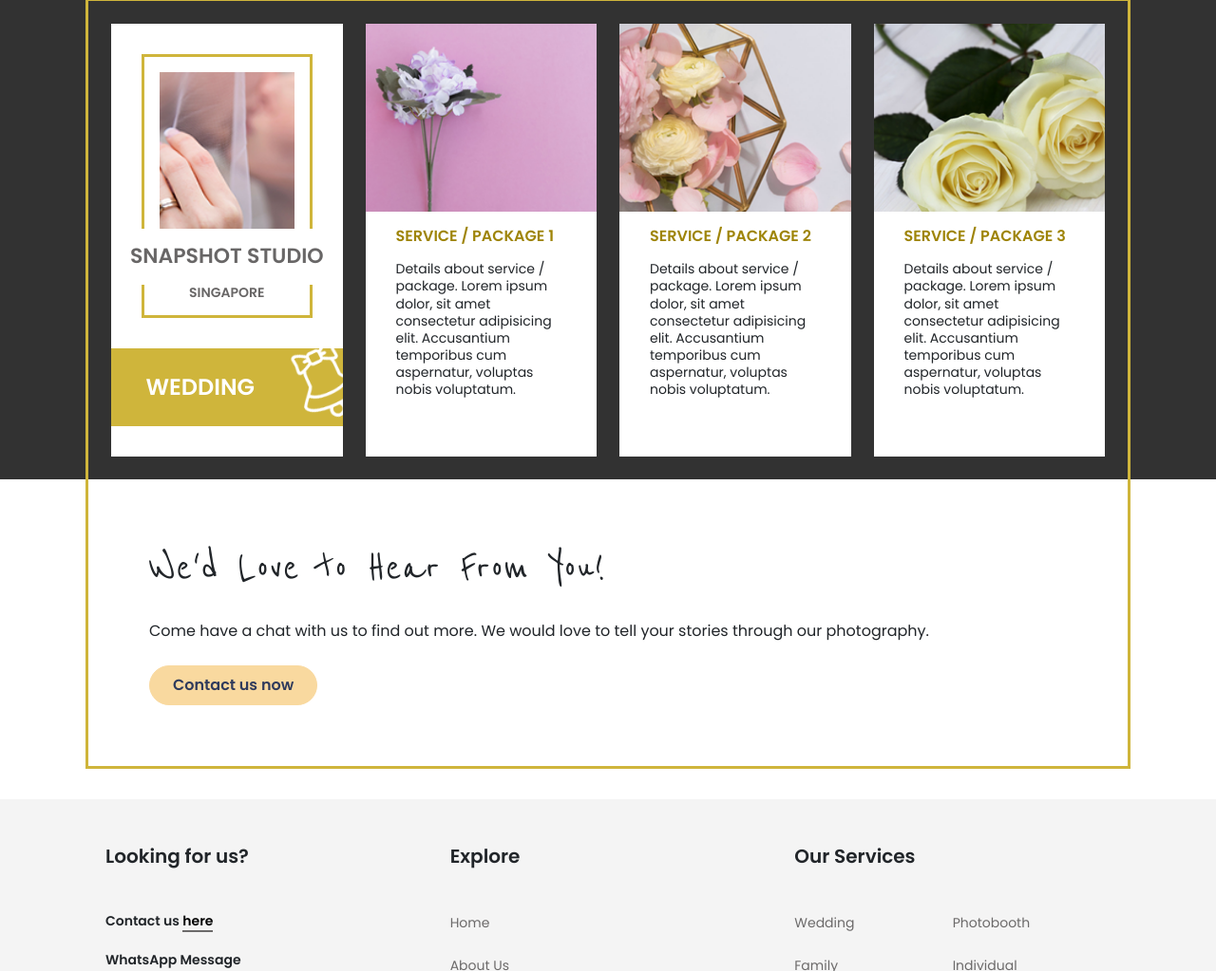
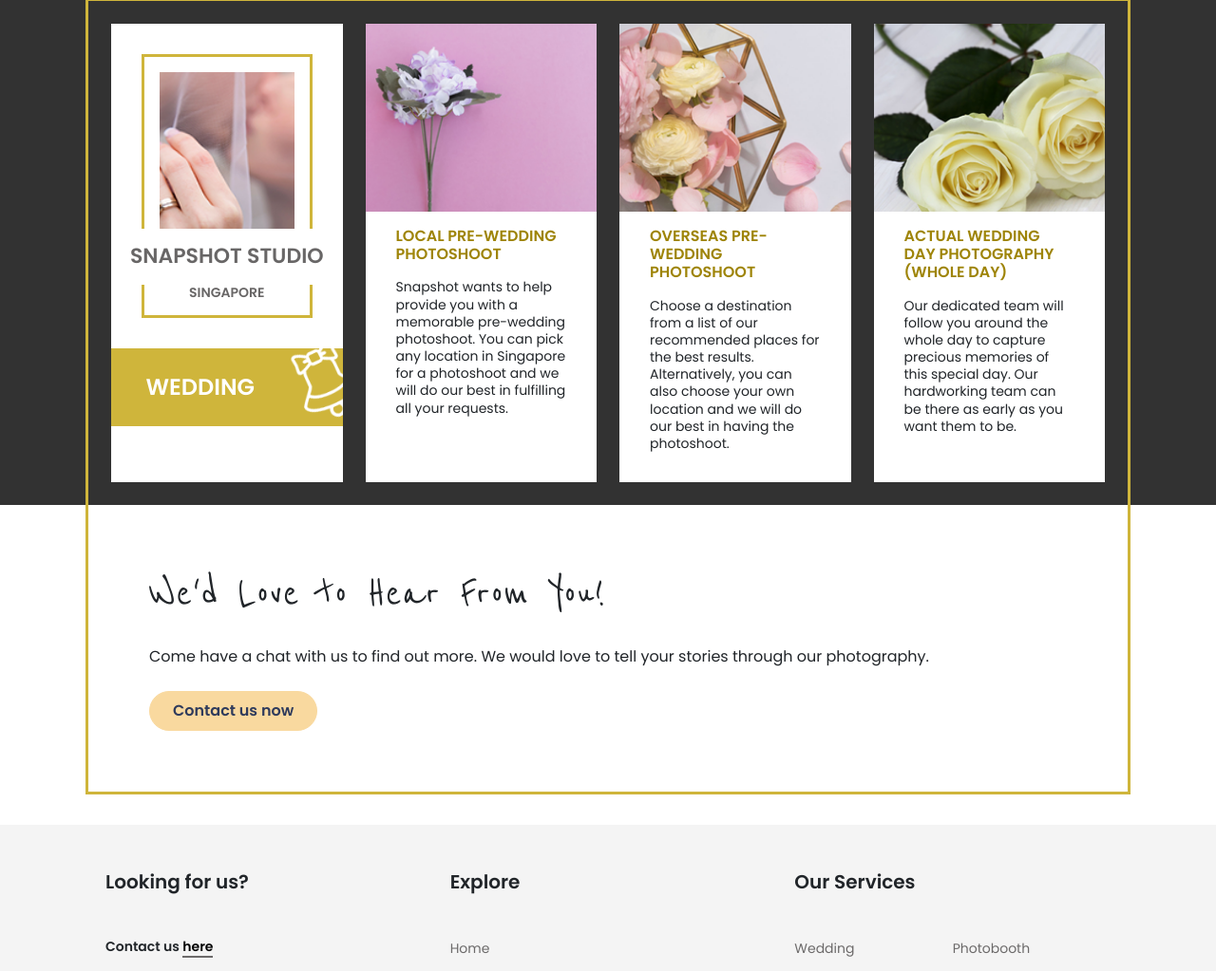
Before and after one commit to tanxh33/snapshot-studio, a plain HTML site: page services/wedding.html in a window 1280 px wide. Shown: the part 1470-2493 px from the top of the page at 95% size. Drawn offline with nearby package versions, Linux system fonts and the light colour scheme.

Commit message:
wedding content

```diff
--- a/services/wedding.html
+++ b/services/wedding.html
@@ -93,22 +93,22 @@
         <div class="services-card">
           <img src="./img/wedding/flowers-1.png" alt="Purple flowers" />
           <div>
-            <h6 class=text-uppercase>Service / Package 1</h6>
-            <p>Details about service / package. Lorem ipsum dolor, sit amet consectetur adipisicing elit. Accusantium temporibus cum aspernatur, voluptas nobis voluptatum.</p>
+            <h6 class=text-uppercase>Local Pre-Wedding photoshoot</h6>
+            <p>Snapshot wants to help provide you with a memorable pre-wedding photoshoot. You can pick any location in Singapore for a photoshoot and we will do our best in fulfilling all your requests.</p>
           </div>
         </div>
         <div class="services-card">
           <img src="./img/wedding/flowers-2.png" alt="Yellow and pink flowers" />
           <div>
-            <h6 class=text-uppercase>Service / Package 2</h6>
-            <p>Details about service / package. Lorem ipsum dolor, sit amet consectetur adipisicing elit. Accusantium temporibus cum aspernatur, voluptas nobis voluptatum.</p>
+            <h6 class=text-uppercase>Overseas Pre-Wedding photoshoot</h6>
+            <p>Choose a destination from a list of our recommended places for the best results. Alternatively, you can also choose your own location and we will do our best in having the photoshoot. </p>
           </div>
         </div>
         <div class="services-card">
           <img src="./img/wedding/flowers-3.png" alt="Yellow flowers" />
           <div>
-            <h6 class=text-uppercase>Service / Package 3</h6>
-            <p>Details about service / package. Lorem ipsum dolor, sit amet consectetur adipisicing elit. Accusantium temporibus cum aspernatur, voluptas nobis voluptatum.</p>
+            <h6 class=text-uppercase>Actual Wedding Day photography (Whole Day)</h6>
+            <p>Our dedicated team will follow you around the whole day to capture precious memories of this special day. Our hardworking team can be there as early as you want them to be.</p>
           </div>
         </div>
       </div>
```
